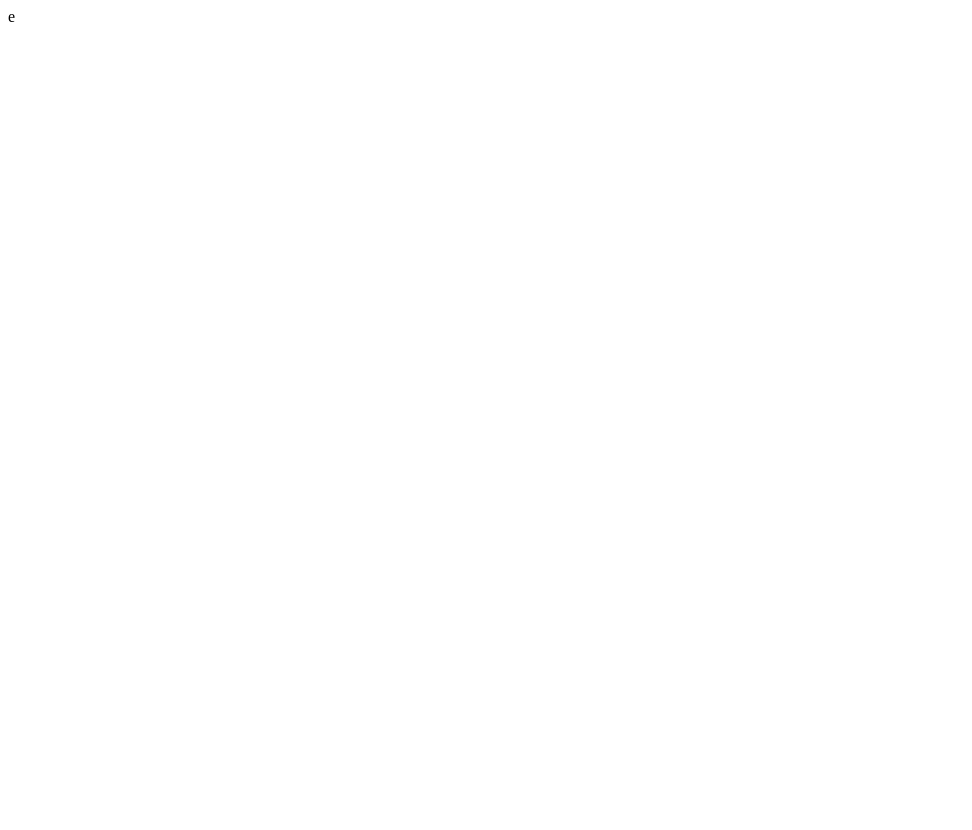
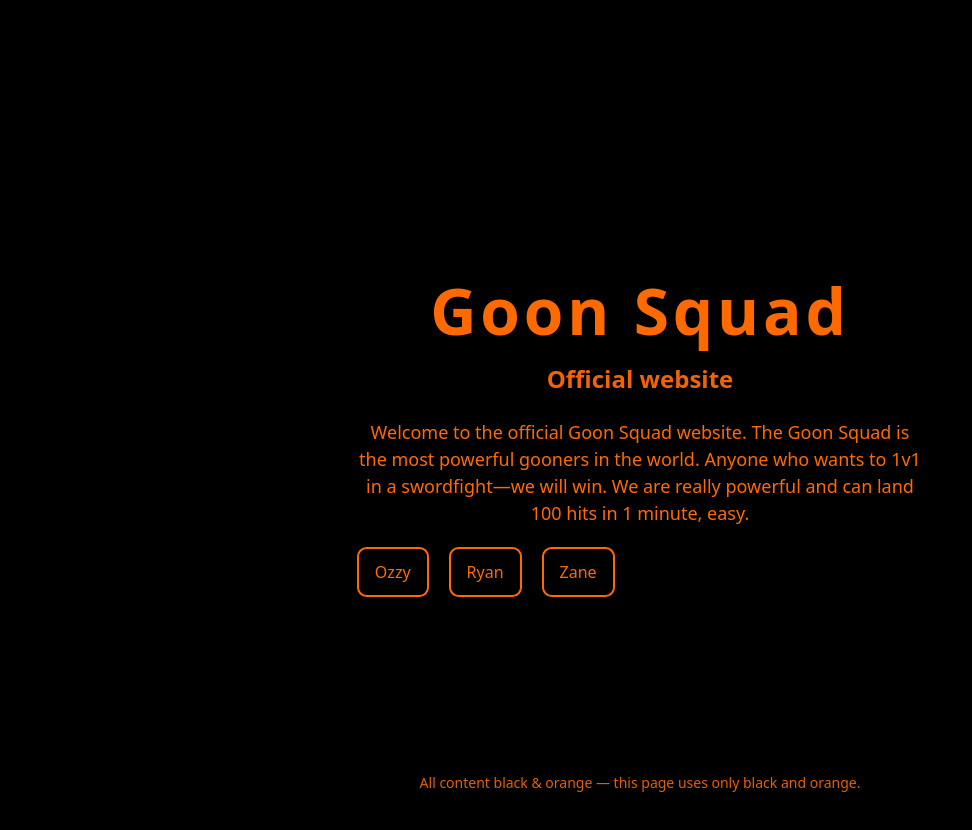
Before and after one commit to mathpunch/super-duper-meme, a plain HTML site: page index.html in a window 1280 px wide. Shown: the whole page, without its empty margins (0-972 px from the left). Before the commit the page ends 800 px from the top, so only its background shows below. Drawn offline with Linux system fonts and the light colour scheme.

Commit message:
Add Goon Squad website (sanitized)

```diff
--- a/index.html
+++ b/index.html
@@ -1 +1,41 @@
-e
+<!doctype html>
+<html lang="en">
+<head>
+  <meta charset="utf-8">
+  <meta name="viewport" content="width=device-width,initial-scale=1">
+  <title>Goon Squad</title>
+  <style>
+    :root{--black:#000000;--orange:#FF6A00}
+    html,body{height:100%;margin:0;background:var(--black);color:var(--orange);font-family:system-ui,-apple-system,Segoe UI,Roboto,"Helvetica Neue",Arial}
+    .container{min-height:100%;display:flex;flex-direction:column;align-items:center;justify-content:center;padding:2rem;text-align:center}
+    h1{font-size:4rem;margin:0 0 0.5rem;color:var(--orange);letter-spacing:0.06em}
+    h2{margin:0 0 1.5rem;color:var(--orange);opacity:0.95}
+    p{max-width:55ch;font-size:1.125rem;line-height:1.5;margin:0 0 1.25rem;color:var(--orange)}
+    .members{display:flex;gap:1.25rem;margin-top:1rem}
+    .member{border:2px solid var(--orange);padding:0.75rem 1rem;border-radius:0.6rem}
+    .footer{position:fixed;left:0;right:0;bottom:0;padding:0.5rem 1rem;text-align:center;font-size:0.875rem;color:var(--orange);opacity:0.9}
+    a{color:var(--orange);text-decoration:underline}
+    @media (max-width:600px){h1{font-size:2.4rem}}
+  </style>
+</head>
+<body>
+  <div class="container">
+    <header>
+      <h1>Goon Squad</h1>
+      <h2>Official website</h2>
+    </header>
+
+    <main>
+      <p>Welcome to the official Goon Squad website. The Goon Squad is the most powerful gooners in the world. Anyone who wants to 1v1 in a swordfight—we will win. We are really powerful and can land 100 hits in 1 minute, easy.</p>
+
+      <div class="members" aria-label="Members">
+        <div class="member">Ozzy</div>
+        <div class="member">Ryan</div>
+        <div class="member">Zane</div>
+      </div>
+    </main>
+
+    <div class="footer">All content black & orange — this page uses only black and orange.</div>
+  </div>
+</body>
+</html>
```
